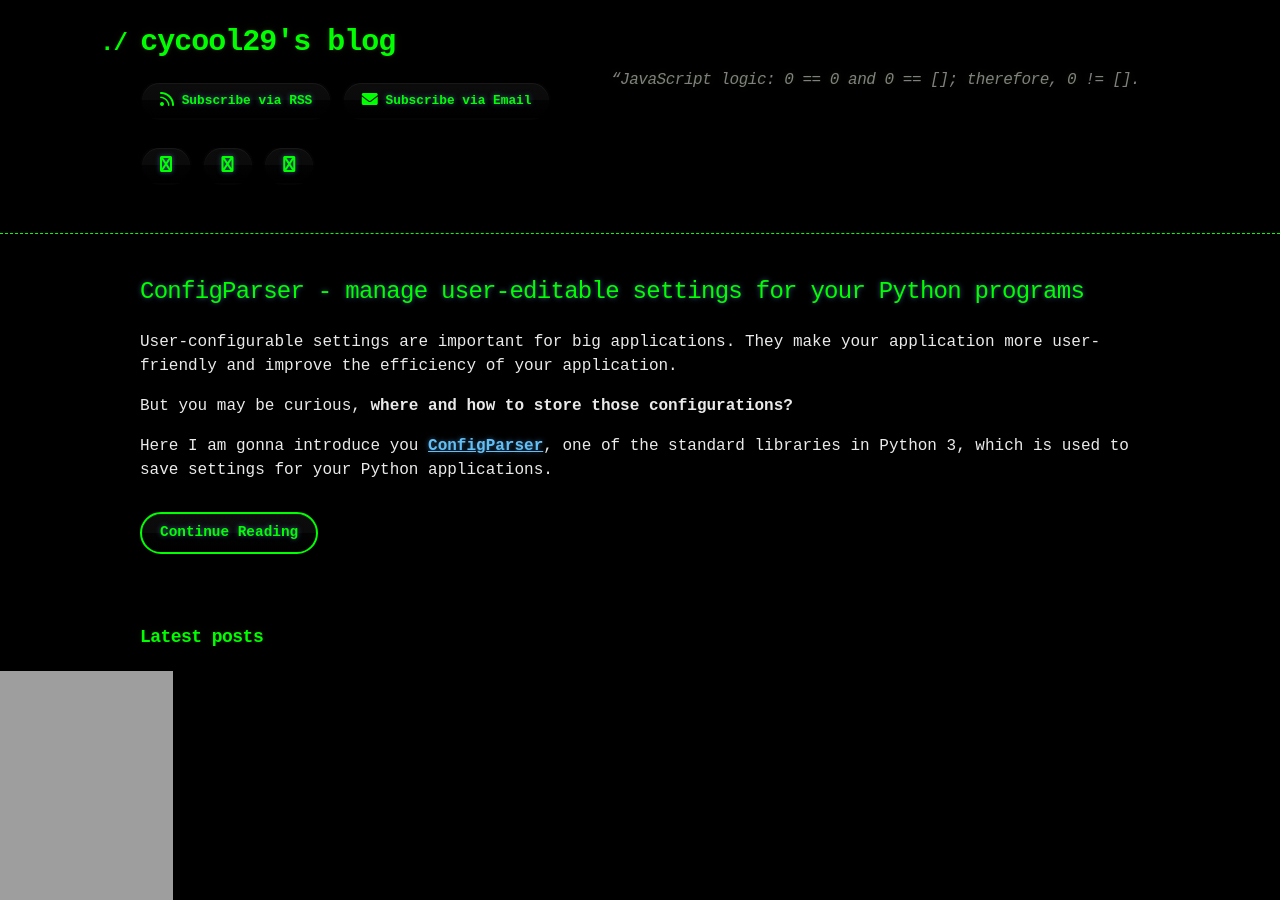
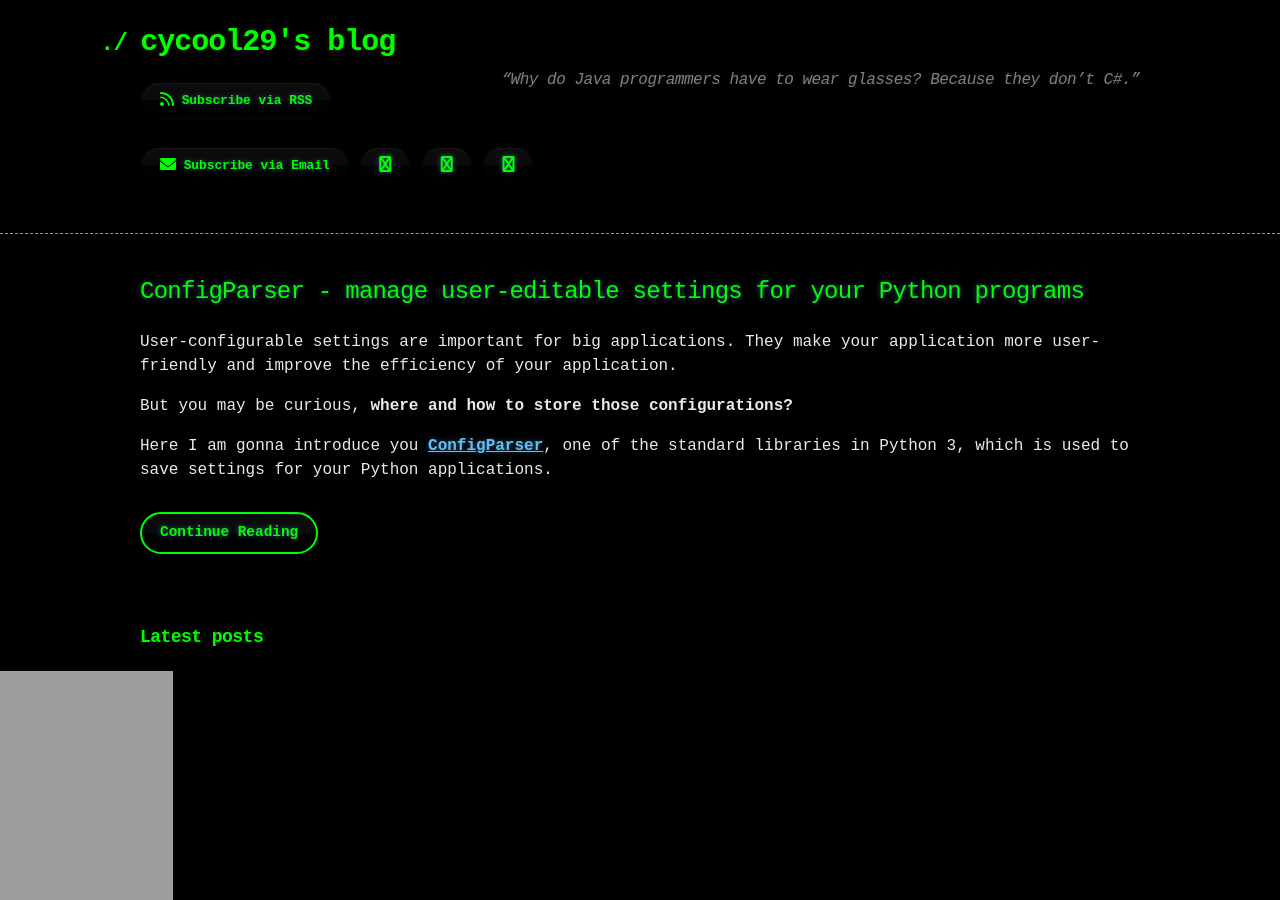
Before and after one commit to cycool29/cycool29.github.io, a Jekyll site: the page built from index.md, in a window 1280 px wide and 900 px high. Built offline with Jekyll 4.4.1, drawn with Linux system fonts in a browser that asks for light colours; a style sheet for code colours, icons or effects is not loaded.

Commit message:
Update quotes

```diff
--- a/_config.yml
+++ b/_config.yml
@@ -1,5 +1,5 @@
 title: cycool29's blog
-description: "“JavaScript logic: 0 == 0 and 0 == []; therefore, 0 != []. "
+description: "“Why do Java programmers have to wear glasses? Because they don’t C#.” "
 bio: A high school student. Intermediate in Python, Git, Bash. Learning JavaScript. He/Him. "
 author: cycool29
 url: https://cycool29.github.io
```
